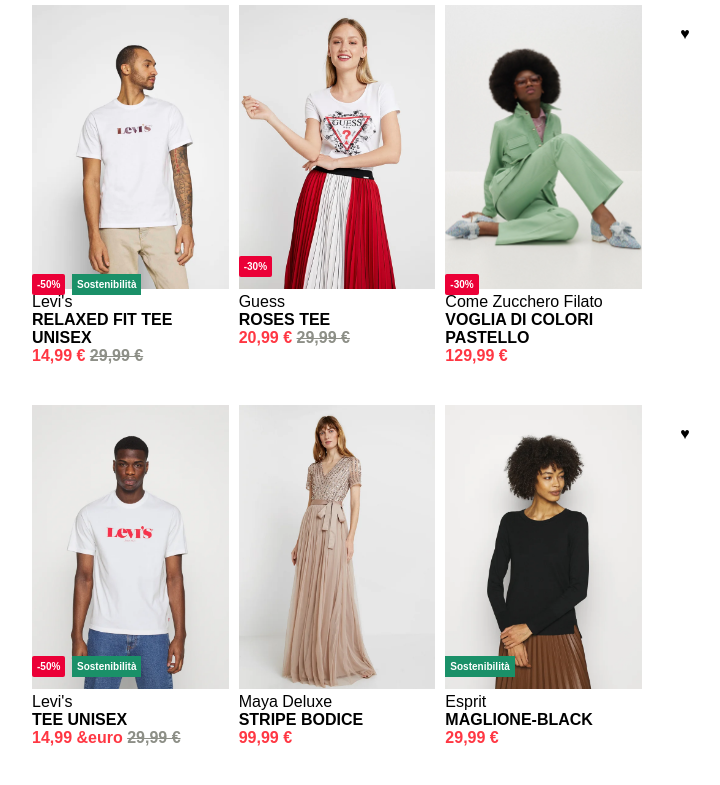
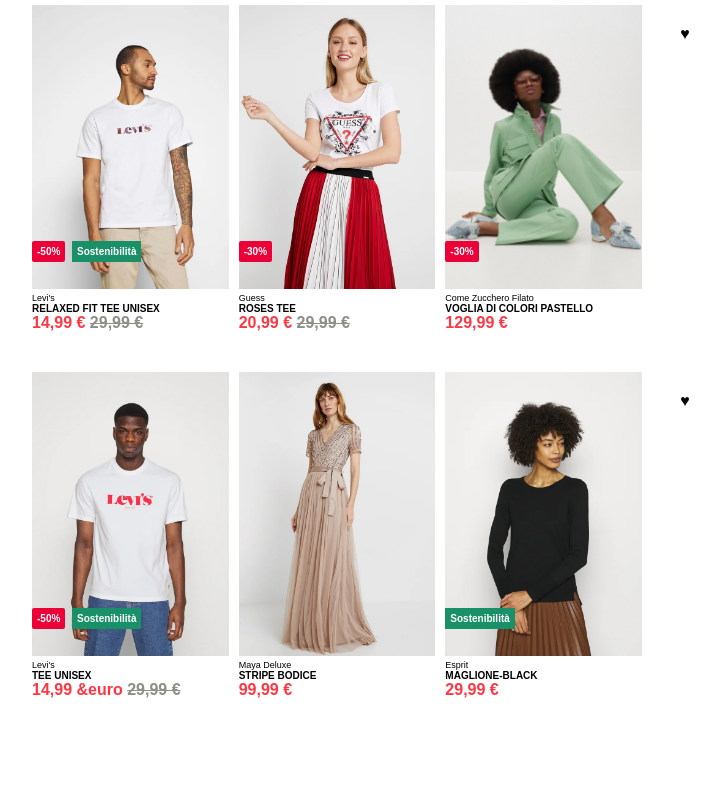
Before and after one commit to LauraElenaAnghelache/html-css-boolando, a plain HTML site: page index.html in a window 1280 px wide. Shown: the whole page, without its empty margins (303-1023 px from the left). Drawn offline with Linux system fonts and the light colour scheme.

Commit message:
modifiche finali

```diff
--- a/index.html
+++ b/index.html
@@ -21,7 +21,7 @@
                             <span class="discount bg-red">-50%</span>
                             <span class="info bg-green">Sostenibilità</span>
                             <span class="heart">&hearts;</span>
-                            <p>Levi's</p>
+                            <p class="brand">Levi's</p>
                             <h4>RELAXED FIT TEE UNISEX</h4>
                             <p class="price">14,99 &euro; <span class="strike"><del>29,99 &euro;</del></span></p>
                         </div>
@@ -31,7 +31,7 @@
                             <img src="img/2.webp" alt="immagine2"/>
                             <span class="discount bg-red">-30%</span>
                             <span class="heart">&hearts;</span>
-                            <p>Guess</p>
+                            <p class="brand">Guess</p>
                             <h4>ROSES TEE</h4>
                             <p class="price">20,99 &euro; <span class="strike"><del>29,99 &euro;</del></span></p>
                         </div>
@@ -41,7 +41,7 @@
                             <img src="img/3.webp" alt="immagine3"/>
                             <span class="discount bg-red">-30%</span>
                             <span class="heart">&hearts;</span>
-                            <p>Come Zucchero Filato</p>
+                            <p class="brand">Come Zucchero Filato</p>
                             <h4>VOGLIA DI COLORI PASTELLO</h4>
                             <p class="price">129,99 &euro;</p>
                         </div>
@@ -52,7 +52,7 @@
                             <span class="discount bg-red">-50%</span>
                             <span class="info bg-green">Sostenibilità</span>
                             <span class="heart">&hearts;</span>
-                            <p>Levi's</p>
+                            <p class="brand">Levi's</p>
                             <h4>TEE UNISEX</h4>
                             <p class="price">14,99 &euro <span class="strike"><del>29,99 &euro;</del></span></p>
                         </div>
@@ -61,7 +61,7 @@
                         <div class="product">
                             <img src="img/5.webp" alt="immagine5"/>
                             <span class="heart">&hearts;</span>
-                            <p>Maya Deluxe</p>
+                            <p class="brand">Maya Deluxe</p>
                             <h4>STRIPE BODICE</h4>
                             <p class="price">99,99 &euro;</p>
                         </div>
@@ -71,7 +71,7 @@
                             <img src="img/6.webp" alt="immagine6"/>
                             <span class="info1 bg-green">Sostenibilità</span>
                             <span class="heart">&hearts;</span>
-                            <p>Esprit</p>
+                            <p class="brand">Esprit</p>
                             <h4>MAGLIONE-BLACK</h4>
                             <p class="price">29,99 &euro;</p>
                         </div>
--- a/style.css
+++ b/style.css
@@ -6,6 +6,11 @@
 
 }
 /*commons*/
+h4 {
+    font-size: x-small;
+    font-weight: bolder;
+
+}
 body {
     font-family: Arial, Helvetica, sans-serif;
 }
@@ -50,6 +55,9 @@ body {
     position: absolute;
     bottom: 100px;
     left: 0;
+}
+.brand {
+    font-size: xx-small;
 }
 .bg-red {
     background-color: #eb0037;
```
